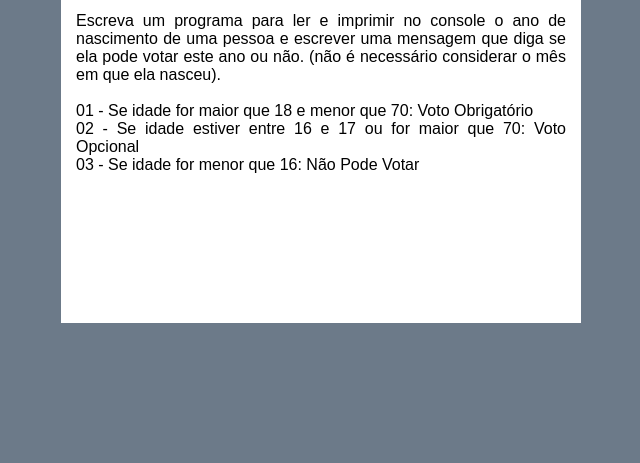
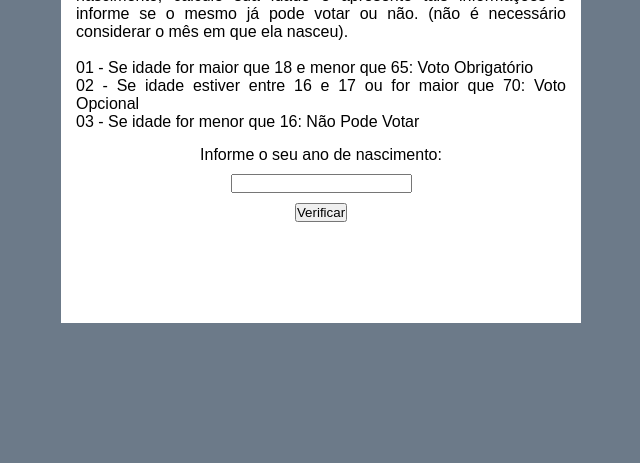
Before and after one commit to klebermkardel/praticando-javascript, a plain HTML site: page Desafios Básicos JavaScript/Posso Votar/index.html in a window 1280 px wide. Shown: the part 337-800 px from the top of the page, without its empty margins (319-959 px from the left). Drawn offline with Linux system fonts and the light colour scheme.

Commit message:
Commit Final

```diff
--- a/Desafios Básicos JavaScript/Posso Votar/assets/CSS/style.css
+++ b/Desafios Básicos JavaScript/Posso Votar/assets/CSS/style.css
@@ -46,3 +46,15 @@ body {
     padding: 5px;
     margin-bottom: 10px;
 }
+
+label {
+    margin-bottom: 10px;
+}
+
+.ano {
+    margin-bottom: 10px;
+}
+
+#btn {
+    margin-bottom: 10px;
+}
--- a/Desafios Básicos JavaScript/Posso Votar/assets/JS/index.js
+++ b/Desafios Básicos JavaScript/Posso Votar/assets/JS/index.js
@@ -6,20 +6,19 @@ o mês em	que	ela	nasceu).
 
 // Código:
 
-const anoAtual = 2022
-const anoDeNascimento = 1953
-const idade = anoAtual - anoDeNascimento
+function verificar() {
+    var txtano = document.getElementById('txtano')
+    var situacao = document.getElementById('situacao')
+    var data = new Date()
+    var nasc = Number(txtano.value)
+    var anoAtual = data.getFullYear()
+    var idade = anoAtual - nasc
 
-
-console.log("Ano de Nascimento: " + anoDeNascimento)
-console.log(idade)
-
-
-if(idade >= 18 && idade < 70) {
-    console.log("O seu voto é obrigatório este ano")
-} else if (idade >= 16 && idade < 18 || idade >= 70) {
-    console.log("O seu voto é opcional este ano")
+    if (idade < 16) {
+        situacao.innerHTML = `Você nasceu em ${nasc}, tem ${idade} anos e ainda não pode votar`
+    } else if (idade < 18 || idade >= 65) {
+        situacao.innerHTML = `Você nasceu em ${nasc}, tem ${idade} anos e o seu voto é opcional`
+    } else {
+        situacao.innerHTML = `Você nasceu em ${nasc}, tem ${idade} anos e o seu voto é obrigatório`
+    }
 }
- else {
-    console.log("Você ainda não pode votar este ano")
-}
--- a/Desafios Básicos JavaScript/Posso Votar/index.html
+++ b/Desafios Básicos JavaScript/Posso Votar/index.html
@@ -5,20 +5,26 @@
     <meta http-equiv="X-UA-Compatible" content="IE=edge">
     <meta name="viewport" content="width=device-width, initial-scale=1.0">
     <link rel="stylesheet" href="assets/CSS/style.css">
-    <title>Desafios Básicos JS - Calculando Média Final de Notas</title>
+    <title>Desafios Básicos JS - Já posso votar?</title>
 </head>
 <body>
     <div class="container">
         <div class="box">
             <h1 class="title">Desafios Básicos JS</h1>
             <h2 class="challenge">Posso Votar</h2>
-            <p class="description">Escreva um programa para ler e imprimir no console o ano de nascimento de uma pessoa e
-            escrever uma mensagem que diga se ela pode votar este ano ou não. (não é necessário	considerar o mês em	que	ela	nasceu). <br><br>
+            <p class="description">Escreva um programa onde o usuário informe seu ano de nascimento,
+            calcule sua idade e apresente tais informações e informe se o mesmo já pode votar ou não.
+            (não é necessário	considerar o mês em	que	ela	nasceu). <br><br>
 
-            01 - Se idade for maior que 18 e menor que 70: Voto Obrigatório <br>
+            01 - Se idade for maior que 18 e menor que 65: Voto Obrigatório <br>
             02 - Se idade estiver entre 16 e 17 ou for maior que 70: Voto Opcional <br>
-            03 - Se idade for menor que 16: Não Pode Votar
-        </p>
+            03 - Se idade for menor que 16: Não Pode Votar</p>
+
+            <label>Informe o seu ano de nascimento: </label>
+            <input type="number" name="txtano" id="txtano" class="ano">
+            <input type="button" value="Verificar" id="btn" onclick="verificar()">
+            <div id="situacao"></div>
+
         </div>
     </div>
 
```
